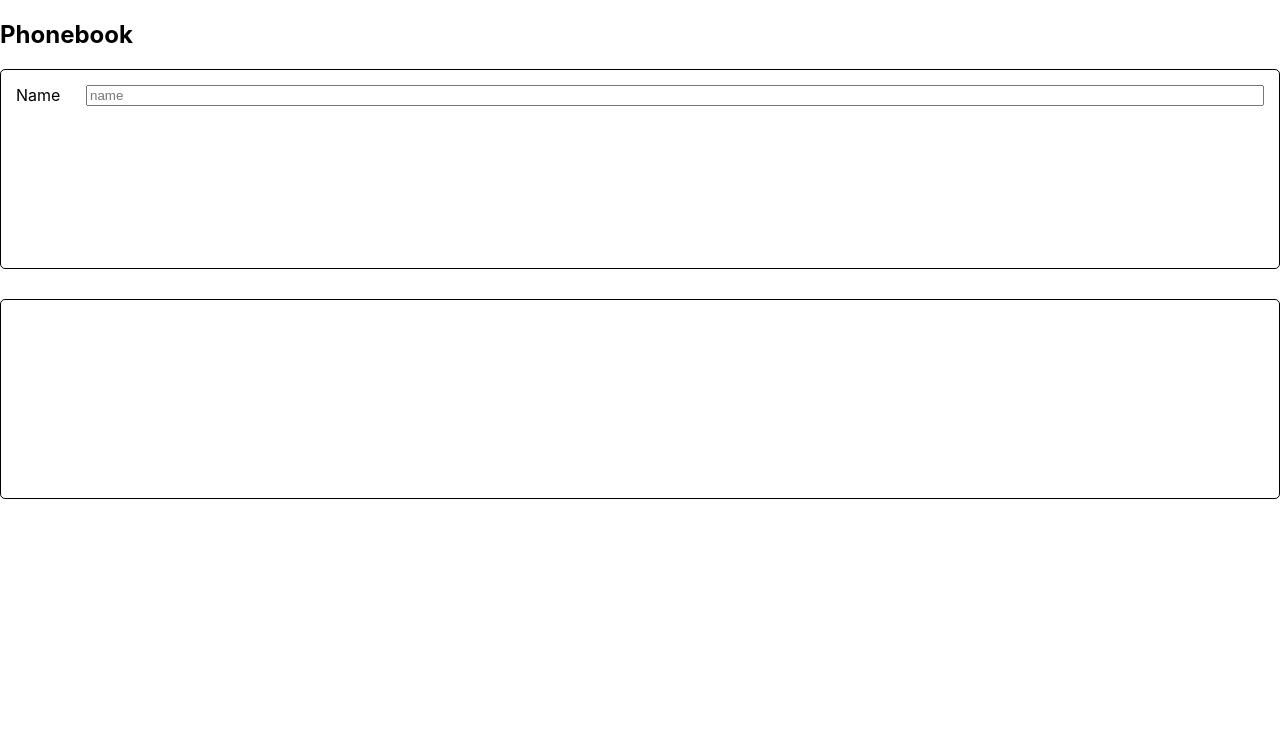
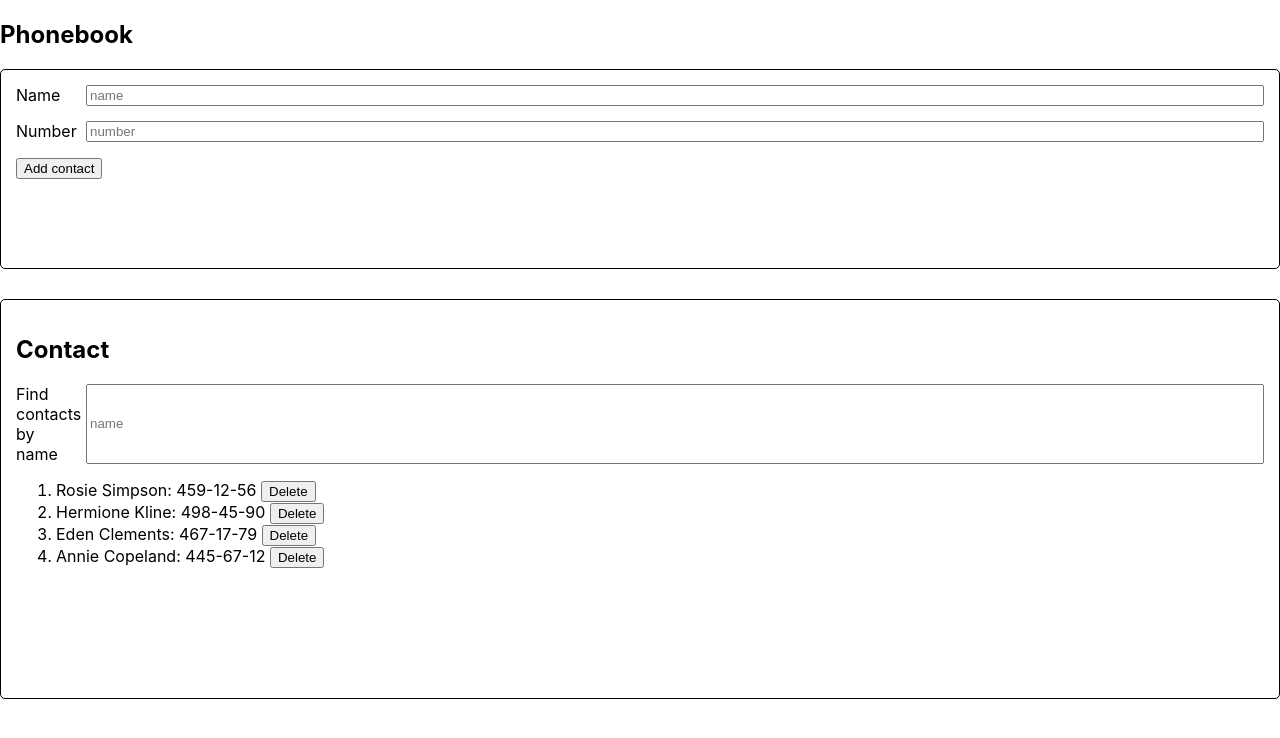
Before and after one commit to oleHxOleksuk/goit-react-hw-04-phonebook, a React (Create React App) app: page / in a window 1280 px wide. Shown: the top 738 px of the page. Built offline with nearby package versions, Linux system fonts and the light colour scheme.

Commit message:
wtwtggdr45

```diff
--- a/package.json
+++ b/package.json
@@ -9,6 +9,7 @@
     "@testing-library/user-event": "^13.5.0",
     "id": "0.0.0",
     "nano": "^10.1.1",
+    "nanoid": "^4.0.0",
     "react": "^18.1.0",
     "react-dom": "^18.1.0",
     "react-scripts": "5.0.1",
--- a/src/components/Phonebook/Phonebook.jsx
+++ b/src/components/Phonebook/Phonebook.jsx
@@ -1,8 +1,35 @@
 import {Component} from "react";
+import {nanoid} from "nanoid";
+import styles from "./phonebook.module.scss"
 
-import styles from "./phonebook.module.scss"
 class Phonebook extends Component {
+  state ={
+    items:[
+      {
+        id: nanoid(),
+        name: 'Rosie Simpson',
+        number: '459-12-56',
+      },
+      {
+        id: nanoid(),
+        name: 'Hermione Kline',
+        number: '498-45-90',
+      },
+      {
+        id: nanoid(),
+        name: 'Eden Clements',
+        number: '467-17-79',
+      },
+      {
+        id: nanoid(),
+        name: 'Annie Copeland',
+        number: '445-67-12',
+      }
+    ]
+  }
   render() {
+    const {items} = this.state;
+    const contacts = items.map(({id,name,number})=> <li key={id}>{name}: {number} <button type='button'>Delete</button></li>)
     return(
       <div>
         <h2>Phonebook</h2>
@@ -13,9 +40,28 @@ class Phonebook extends Component {
                 <label>Name</label>
                 <input placeholder='name'/>
               </div>
+              <div className={styles.formGroup}>
+                <label>Number</label>
+                <input
+                  type='tel'
+                  placeholder='number'
+                  title='Phone number must be digits and can contain spaces, dashes, parentheses and can start with +'
+                  pattern='\+?\d{1,4}?[-.\s]?\(?\d{1,3}?\)?[-.\s]?\d{1,4}[-.\s]?\d{1,4}[-.\s]?\d{1,9}'
+                  required/>
+              </div>
+              <button type='submit'>Add contact</button>
             </form>
           </div>
-          <div className={styles.block}></div>
+          <div className={styles.block}>
+            <h2>Contact</h2>
+            <div className={styles.formGroup}>
+              <label>Find contacts by name</label>
+              <input placeholder='name'/>
+            </div>
+            <ol>
+              {contacts}
+            </ol>
+          </div>
         </div>
       </div>
     )
--- a/src/components/Phonebook/phonebook.module.scss
+++ b/src/components/Phonebook/phonebook.module.scss
@@ -1,6 +1,6 @@
 .wrapper{
   display: grid;
-  grid-template-rows: 200px 200px;
+  grid-template-rows: 200px 400px;
   gap: 30px;
 }
 .block{
```
Also changed, not shown: 1 other file (tests, documents, lock files or other folders).
